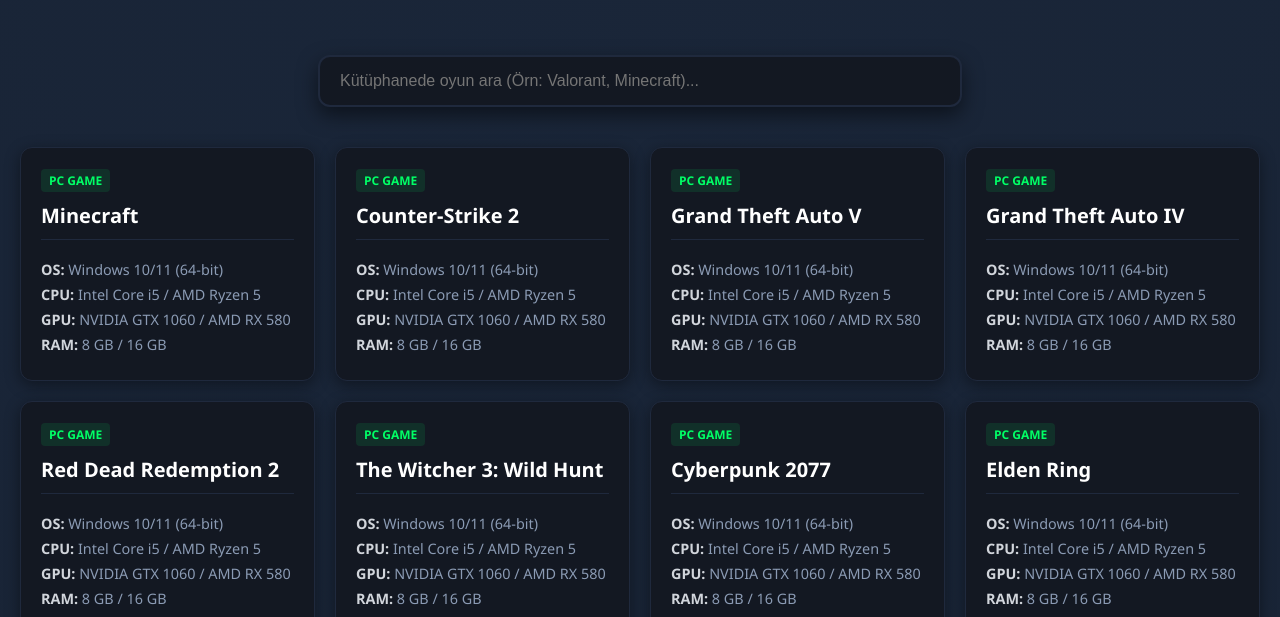
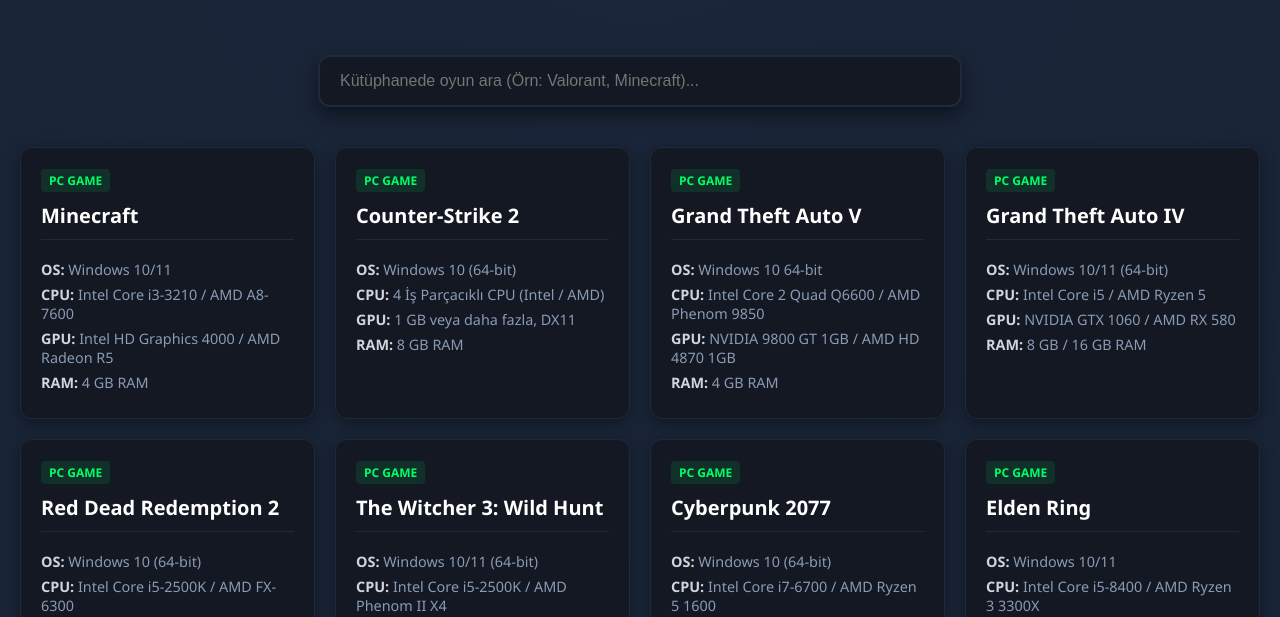
Before and after one commit to ahmetasya2010-commits/sistemgereksinim, a website: page index.html in a window 1280 px wide. Shown: the part 183-800 px from the top of the page. Drawn offline with Linux system fonts and the light colour scheme.

Commit message:
Update index.html

```diff
--- a/index.html
+++ b/index.html
@@ -158,7 +158,6 @@
             text-transform: uppercase;
         }
 
-        /* Bilgi Bölümleri (Hakkında, Gizlilik, İletişim) */
         .info-section {
             max-width: 900px;
             margin: 50px auto;
@@ -192,7 +191,6 @@
 </head>
 <body>
 
-    <!-- Üst Menü -->
     <nav>
         <a href="#home">Oyunlar</a>
         <a href="#hakkinda">Hakkında</a>
@@ -200,7 +198,6 @@
         <a href="#iletisim">İletişim</a>
     </nav>
 
-    <!-- Ana Ekran / Oyunlar Bölümü -->
     <div id="home">
         <header>
             <h1>Game<span>Vault</span></h1>
@@ -214,22 +211,19 @@
         <div id="gameContainer"></div>
     </div>
 
-    <!-- Hakkında Bölümü -->
     <section id="hakkinda" class="info-section">
         <h2>Hakkımızda</h2>
-        <p>GameVault, oyuncuların popüler oyunlar için ihtiyaç duydukları sistem gereksinimlerini en hızlı, sade ve güncel şekilde bulmalarını sağlamak amacıyla kurulmuştur. Amacımız, oyuncuların donanımlarının bir oyunu açıp açamayacağını saniyeler içinde öğrenmesine yardımcı olmaktır.</p>
+        <p>GameVault, oyuncuların popüler oyunlar için ihtiyaç duydukları sistem gereksinimlerini en hızlı, sade ve güncel şekilde bulmalarını sağlamak amacıyla kurulmuştur.</p>
     </section>
 
-    <!-- Gizlilik Politikası Bölümü (AdSense İçin Zorunlu) -->
     <section id="gizlilik" class="info-section">
         <h2>Gizlilik Politikası</h2>
-        <p>GameVault olarak gizliliğinize büyük önem veriyoruz. Sitemizde üçüncü taraf reklam sağlayıcıları (Google AdSense gibi) çerezler (cookies) kullanarak ziyaretçilerimize ilgi alanlarına göre reklamlar gösterebilir. Sitemizi kullanarak bu çerez politikasını kabul etmiş sayılırsınız.</p>
+        <p>GameVault olarak gizliliğinize büyük önem veriyoruz. Sitemizde üçüncü taraf reklam sağlayıcıları (Google AdSense gibi) çerezler kullanabilir.</p>
     </section>
 
-    <!-- İletişim Bölümü -->
     <section id="iletisim" class="info-section">
         <h2>İletişim</h2>
-        <p>Görüş, öneri veya reklam iş birlikleri için bize şu e-posta adresinden ulaşabilirsiniz:<br><br>
+        <p>Görüş, öneri veya reklam iş birlikleri için bize ulaşın:<br><br>
         <strong>ahmetcolakoglu999@gmail.com</strong></p>
     </section>
 
@@ -238,6 +232,23 @@
     </footer>
 
     <script>
+        // Özel gereksinimleri olan popüler oyunlar
+        const customSpecs = {
+            "Valorant": { os: "Windows 7/8/10/11 (64-bit)", cpu: "Intel Core i3-4150 / AMD Ryzen 3 1200", gpu: "NVIDIA GeForce GT 730 / AMD Radeon R7 240", ram: "4 GB RAM" },
+            "Minecraft": { os: "Windows 10/11", cpu: "Intel Core i3-3210 / AMD A8-7600", gpu: "Intel HD Graphics 4000 / AMD Radeon R5", ram: "4 GB RAM" },
+            "Grand Theft Auto V": { os: "Windows 10 64-bit", cpu: "Intel Core 2 Quad Q6600 / AMD Phenom 9850", gpu: "NVIDIA 9800 GT 1GB / AMD HD 4870 1GB", ram: "4 GB RAM" },
+            "Counter-Strike 2": { os: "Windows 10 (64-bit)", cpu: "4 İş Parçacıklı CPU (Intel / AMD)", gpu: "1 GB veya daha fazla, DX11", ram: "8 GB RAM" },
+            "Cyberpunk 2077": { os: "Windows 10 (64-bit)", cpu: "Intel Core i7-6700 / AMD Ryzen 5 1600", gpu: "NVIDIA GTX 1060 6GB / AMD RX 580", ram: "12 GB RAM" },
+            "Red Dead Redemption 2": { os: "Windows 10 (64-bit)", cpu: "Intel Core i5-2500K / AMD FX-6300", gpu: "NVIDIA GTX 770 / AMD Radeon R9 280", ram: "8 GB RAM" },
+            "The Witcher 3: Wild Hunt": { os: "Windows 10/11 (64-bit)", cpu: "Intel Core i5-2500K / AMD Phenom II X4", gpu: "NVIDIA GTX 660 / AMD Radeon HD 7870", ram: "6 GB RAM" },
+            "Fortnite": { os: "Windows 10/11 (64-bit)", cpu: "Core i3-3225 3.3 GHz", gpu: "Intel HD 4000 / AMD Radeon Vega 8", ram: "8 GB RAM" },
+            "League of Legends": { os: "Windows 10/11", cpu: "Intel Core i3-530 / AMD A8-3870", gpu: "NVIDIA GT 9600 / AMD HD 6570", ram: "2 GB RAM" },
+            "Elden Ring": { os: "Windows 10/11", cpu: "Intel Core i5-8400 / AMD Ryzen 3 3300X", gpu: "NVIDIA GTX 1060 3GB / AMD RX 580", ram: "12 GB RAM" },
+            "Baldur's Gate 3": { os: "Windows 10 (64-bit)", cpu: "Intel Core i5-4690 / AMD FX 8350", gpu: "NVIDIA GTX 970 / AMD RX 480", ram: "8 GB RAM" },
+            "Forza Horizon 5": { os: "Windows 10 (64-bit)", cpu: "Intel i5-4460 / AMD Ryzen 3 1200", gpu: "NVIDIA GTX 970 / AMD RX 470", ram: "8 GB RAM" }
+        };
+
+        // 300+ oyunun tam listesi
         const games = [
             "Minecraft", "Counter-Strike 2", "Grand Theft Auto V", "Grand Theft Auto IV", "Red Dead Redemption 2",
             "The Witcher 3: Wild Hunt", "Cyberpunk 2077", "Elden Ring", "Baldur's Gate 3", "Hogwarts Legacy",
@@ -301,17 +312,25 @@
             const container = document.getElementById("gameContainer");
             container.innerHTML = "";
 
-            list.forEach(game => {
+            list.forEach(gameName => {
+                // Eğer oyunun özel gereksinimi varsa onu kullan, yoksa standart varsayılan değerleri yaz
+                const specs = customSpecs[gameName] || {
+                    os: "Windows 10/11 (64-bit)",
+                    cpu: "Intel Core i5 / AMD Ryzen 5",
+                    gpu: "NVIDIA GTX 1060 / AMD RX 580",
+                    ram: "8 GB / 16 GB RAM"
+                };
+
                 const card = document.createElement("div");
                 card.className = "game-card";
                 card.innerHTML = `
                     <span class="badge">PC Game</span>
-                    <h3>${game}</h3>
+                    <h3>${gameName}</h3>
                     <div class="specs-section">
-                        <p><strong>OS:</strong> Windows 10/11 (64-bit)</p>
-                        <p><strong>CPU:</strong> Intel Core i5 / AMD Ryzen 5</p>
-                        <p><strong>GPU:</strong> NVIDIA GTX 1060 / AMD RX 580</p>
-                        <p><strong>RAM:</strong> 8 GB / 16 GB</p>
+                        <p><strong>OS:</strong> ${specs.os}</p>
+                        <p><strong>CPU:</strong> ${specs.cpu}</p>
+                        <p><strong>GPU:</strong> ${specs.gpu}</p>
+                        <p><strong>RAM:</strong> ${specs.ram}</p>
                     </div>
                 `;
                 container.appendChild(card);
```
